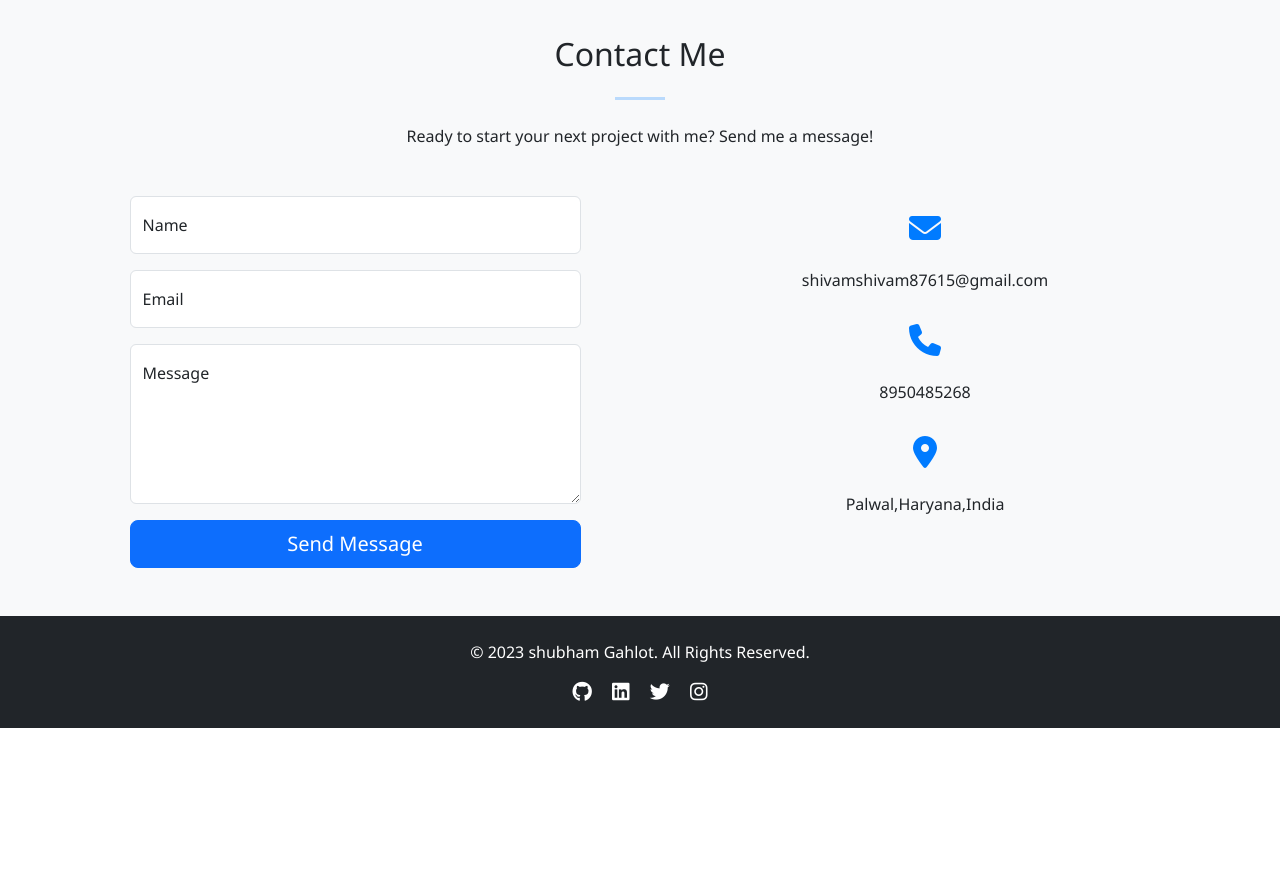
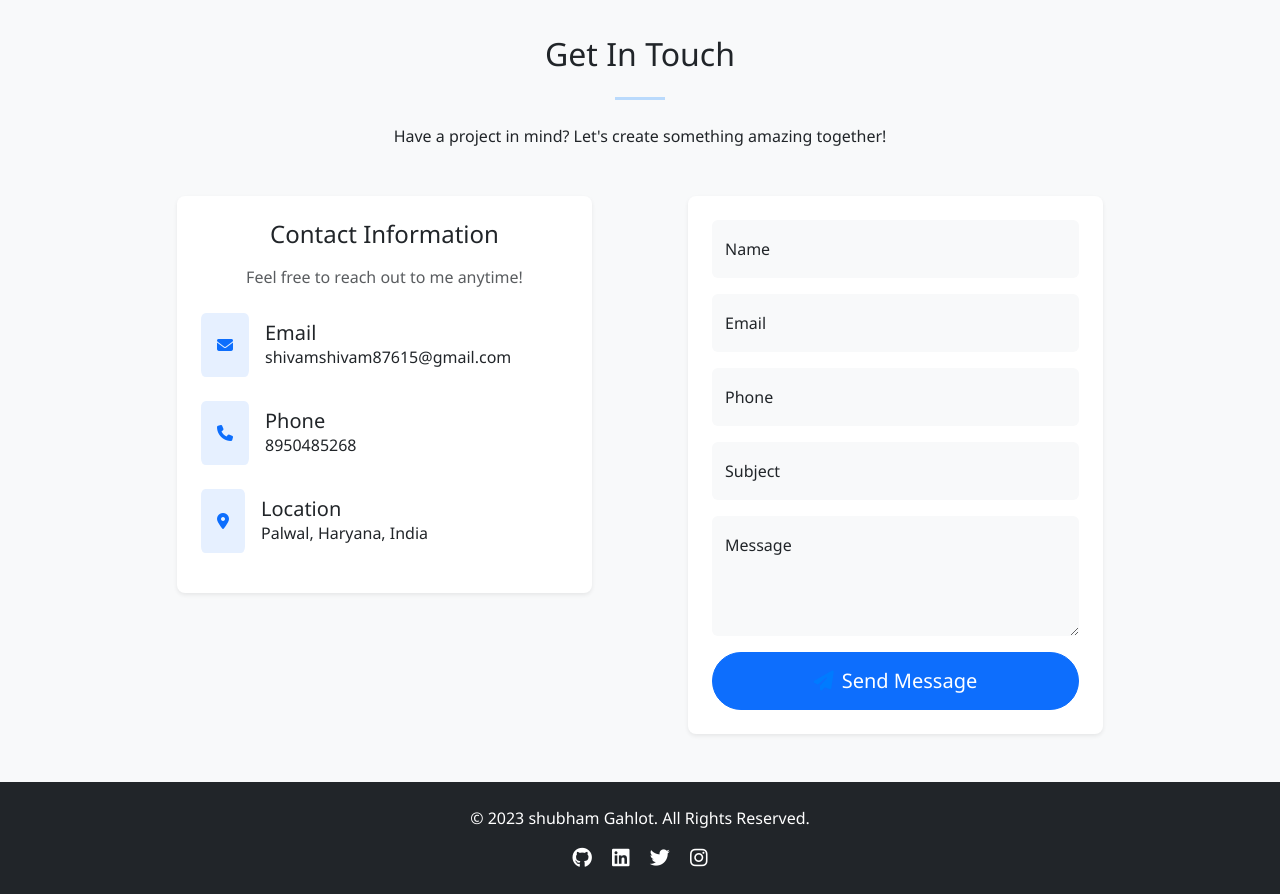
Before and after one commit to Shubham895/Portfolio, a plain HTML site: page index.html in a window 1280 px wide. Shown: the part 3240-4134 px from the top of the page. Before the commit the page ends 3968 px from the top, so only its background shows below. Drawn offline with nearby package versions, Linux system fonts and the light colour scheme.

Commit message:
Add files via upload

```diff
--- /dev/null
+++ b/contact-style.css
@@ -0,0 +1,80 @@
+* {
+    margin: 0;
+    padding: 0;
+    box-sizing: border-box;
+    font-family: Arial, sans-serif;
+}
+
+body {
+    background-color: #f4f4f4;
+    display: flex;
+    justify-content: center;
+    align-items: center;
+    min-height: 100vh;
+    padding: 20px;
+}
+
+.container {
+    background-color: white;
+    padding: 30px;
+    border-radius: 10px;
+    box-shadow: 0 0 20px rgba(0, 0, 0, 0.1);
+    width: 100%;
+    max-width: 500px;
+}
+
+h2 {
+    text-align: center;
+    color: #333;
+    margin-bottom: 30px;
+}
+
+.form-group {
+    margin-bottom: 20px;
+}
+
+label {
+    display: block;
+    margin-bottom: 5px;
+    color: #555;
+}
+
+input, textarea {
+    width: 100%;
+    padding: 10px;
+    border: 1px solid #ddd;
+    border-radius: 5px;
+    font-size: 16px;
+}
+
+textarea {
+    resize: vertical;
+}
+
+button {
+    background-color: #4CAF50;
+    color: white;
+    padding: 12px 25px;
+    border: none;
+    border-radius: 5px;
+    cursor: pointer;
+    width: 100%;
+    font-size: 16px;
+    transition: background-color 0.3s;
+}
+
+button:hover {
+    background-color: #45a049;
+}
+
+input:focus, textarea:focus {
+    outline: none;
+    border-color: #4CAF50;
+    box-shadow: 0 0 5px rgba(76, 175, 80, 0.2);
+}
+
+@media (max-width: 480px) {
+    .container {
+        padding: 20px;
+    }
+}
--- a/index.html
+++ b/index.html
@@ -362,48 +362,93 @@
         <div class="container">
             <div class="row">
                 <div class="col-lg-8 mx-auto text-center">
-                    <h2 class="section-heading">Contact Me</h2>
+                    <h2 class="section-heading">Get In Touch</h2>
                     <hr class="my-4">
-                    <p class="mb-5">Ready to start your next project with me? Send me a message!</p>
+                    <p class="mb-5">Have a project in mind? Let's create something amazing together!</p>
                 </div>
             </div>
-            <div class="row">
-                <div class="col-lg-5 mx-auto">
-                    <form method="POST" action="form-handler.php">
-                        <div class="form-floating mb-3">
-                            <input type="text" class="form-control" id="name" name="name" placeholder="Name" required>
-                            <label for="name">Name</label>
+            <div class="row justify-content-center">
+                <div class="col-lg-5 pe-lg-5">
+                    <div class="contact-info-box bg-white p-4 rounded-3 shadow-sm mb-4">
+                        <div class="mb-4 text-center">
+                            <h4 class="mb-3">Contact Information</h4>
+                            <p class="text-muted">Feel free to reach out to me anytime!</p>
                         </div>
-                        <div class="form-floating mb-3">
-                            <input type="email" class="form-control" id="email" name="email" placeholder="Email" required>
-                            <label for="email">Email</label>
+                        <div class="contact-info-item mb-4">
+                            <div class="d-flex align-items-center mb-3">
+                                <div class="icon-box bg-primary bg-opacity-10 rounded-circle p-3">
+                                    <i class="fas fa-envelope text-primary"></i>
+                                </div>
+                                <div class="ms-3">
+                                    <h5 class="mb-0">Email</h5>
+                                    <p class="mb-0">shivamshivam87615@gmail.com</p>
+                                </div>
+                            </div>
                         </div>
-                        <div class="form-floating mb-3">
-                            <textarea class="form-control" id="message" name="message" placeholder="Message" style="height: 10rem" required></textarea>
-                            <label for="message">Message</label>
+                        <div class="contact-info-item mb-4">
+                            <div class="d-flex align-items-center mb-3">
+                                <div class="icon-box bg-primary bg-opacity-10 rounded-circle p-3">
+                                    <i class="fas fa-phone text-primary"></i>
+                                </div>
+                                <div class="ms-3">
+                                    <h5 class="mb-0">Phone</h5>
+                                    <p class="mb-0">8950485268</p>
+                                </div>
+                            </div>
                         </div>
-                        <div class="d-grid">
-                            <button type="submit" class="btn btn-primary btn-lg">Send Message</button>
+                        <div class="contact-info-item">
+                            <div class="d-flex align-items-center mb-3">
+                                <div class="icon-box bg-primary bg-opacity-10 rounded-circle p-3">
+                                    <i class="fas fa-map-marker-alt text-primary"></i>
+                                </div>
+                                <div class="ms-3">
+                                    <h5 class="mb-0">Location</h5>
+                                    <p class="mb-0">Palwal, Haryana, India</p>
+                                </div>
+                            </div>
                         </div>
-                    </form>
-                </div>
-                <div class="col-lg-5 mx-auto text-center">
-                    <div class="mb-3">
-                        <i class="fas fa-envelope fa-2x mb-2"></i>
-                        <p>shivamshivam87615@gmail.com</p>
-                    </div>
-                    <div class="mb-3">
-                        <i class="fas fa-phone fa-2x mb-2"></i>
-                        <p>8950485268</p>
-                    </div>
-                    <div class="mb-3">
-                        <i class="fas fa-map-marker-alt fa-2x mb-2"></i>
-                        <p>Palwal,Haryana,India</p>
                     </div>
                 </div>
+                <div class="col-lg-5 ps-lg-5">
+                    <div class="contact-form-box bg-white p-4 rounded-3 shadow-sm">
+                        <form id="contactForm">
+                            <div class="form-floating mb-3">
+                                <input type="text" class="form-control border-0 bg-light" id="name" name="name" placeholder="Name" required>
+                                <label for="name">Name</label>
+                            </div>
+                            <div class="form-floating mb-3">
+                                <input type="email" class="form-control border-0 bg-light" id="email" name="email" placeholder="Email" required>
+                                <label for="email">Email</label>
+                            </div>
+                            <div class="form-floating mb-3">
+                                <input type="tel" class="form-control border-0 bg-light" id="phone" name="phone" placeholder="Phone">
+                                <label for="phone">Phone</label>
+                            </div>
+                            <div class="form-floating mb-3">
+                                <input type="text" class="form-control border-0 bg-light" id="subject" name="subject" placeholder="Subject" required>
+                                <label for="subject">Subject</label>
+                            </div>
+                            <div class="form-floating mb-3">
+                                <textarea class="form-control border-0 bg-light" id="message" name="message" placeholder="Message" style="height: 120px" required></textarea>
+                                <label for="message">Message</label>
+                            </div>
+                            <div class="d-grid">
+                                <button type="submit" class="btn btn-primary btn-lg rounded-pill">
+                                    <span class="d-flex align-items-center justify-content-center">
+                                        <i class="fas fa-paper-plane me-2"></i> Send Message
+                                    </span>
+                                </button>
+                            </div>
+                            <div id="success" style="display: none" class="alert alert-success mt-3">
+                                <i class="fas fa-check-circle me-2"></i> Thank you! Your message has been sent successfully.
+                            </div>
+                            <div id="error" style="display: none" class="alert alert-danger mt-3">
+                                <i class="fas fa-exclamation-circle me-2"></i> Sorry, there was a problem sending your message.
+                            </div>
+                        </form>
+                    </div>
                 </div>
             </div>
-
         </div>
     </section>
 
@@ -422,15 +467,53 @@
 
     <!-- Bootstrap JS Bundle with Popper -->
     <script src="https://cdn.jsdelivr.net/npm/bootstrap@5.3.2/dist/js/bootstrap.bundle.min.js"></script>
+    <script type="text/javascript" src="https://cdn.jsdelivr.net/npm/@emailjs/browser@3/dist/email.min.js"></script>
     <script>
-        // Check for success message in URL
-        window.onload = function() {
-            const urlParams = new URLSearchParams(window.location.search);
-            if (urlParams.get('message') === 'success') {
-                alert('Thank you for your message! I will get back to you soon.');
-            }
-        }
+        (function() {
+            // Initialize EmailJS with your public key
+            emailjs.init("PBYaZAV7TlLsnEjhy");
+
+            document.getElementById('contactForm').addEventListener('submit', function(event) {
+                event.preventDefault();
+
+                // Show loading state
+                const button = this.querySelector('button');
+                const originalText = button.textContent;
+                button.textContent = 'Sending...';
+                button.disabled = true;
+
+                // Get current date and time
+                const now = new Date();
+                const dateTime = now.toLocaleString();
+
+                // Prepare template parameters
+                const templateParams = {
+                    from_name: document.getElementById('name').value,
+                    from_email: document.getElementById('email').value,
+                    phone: document.getElementById('phone').value,
+                    subject: document.getElementById('subject').value,
+                    message: document.getElementById('message').value,
+                    date_time: dateTime
+                };
+
+                // Send email using EmailJS
+                emailjs.send('service_kf5m5s8', 'template_j126oej', templateParams)
+                    .then(function() {
+                        document.getElementById('success').style.display = 'block';
+                        document.getElementById('error').style.display = 'none';
+                        document.getElementById('contactForm').reset();
+                    }, function(error) {
+                        document.getElementById('error').style.display = 'block';
+                        document.getElementById('success').style.display = 'none';
+                        console.error('EmailJS error:', error);
+                    })
+                    .finally(function() {
+                        // Reset button state
+                        button.textContent = originalText;
+                        button.disabled = false;
+                    });
+            });
+        })();
     </script>
-
 </body>
 </html>
```
Also changed, not shown: images/AIR-JORDAN-SHOES.jpg, style.css (line endings or trailing spaces).
